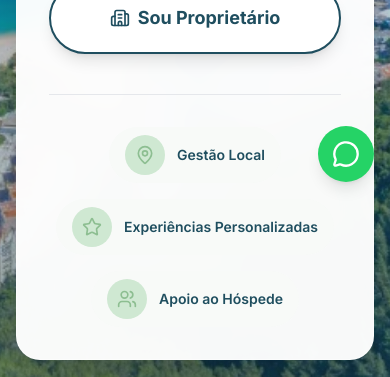
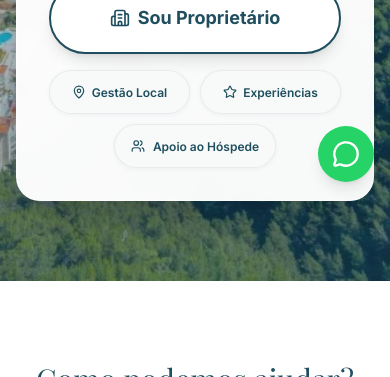
Before and after one commit to respada9322/dolcestay, a Next.js app: page / in a window 390 px wide. Shown: the part 638-1015 px from the top of the page. Built offline with nearby package versions, Linux system fonts and the light colour scheme; a web font is replaced by a local one.

Commit message:
Improve hero trust badges layout on mobile with a static 2+1 grid.
Replace the horizontal scroll chips with compact, always-visible badges and add short mobile labels for personalized experiences.

Co-authored-by: Cursor <cursoragent@cursor.com>

```diff
--- a/app/globals.css
+++ b/app/globals.css
@@ -91,6 +91,20 @@
   .text-pretty {
     text-wrap: pretty;
   }
+  .hero-benefits-fade-in {
+    animation: hero-benefits-fade-in 0.6s ease-out both;
+  }
+}
+
+@keyframes hero-benefits-fade-in {
+  from {
+    opacity: 0;
+    transform: translateY(8px);
+  }
+  to {
+    opacity: 1;
+    transform: translateY(0);
+  }
 }
 
 /* Smooth scrolling for anchor links */
--- a/components/sections/hero-section.tsx
+++ b/components/sections/hero-section.tsx
@@ -6,6 +6,18 @@ import { BOOKING_URL } from '@/lib/data';
 
 export function HeroSection() {
   const { t } = useLanguage();
+
+  const trustBadges = [
+    { icon: MapPin, label: t.hero.trustBadges.local },
+    { icon: Star, label: t.hero.trustBadges.personalized },
+    { icon: Users, label: t.hero.trustBadges.support },
+  ] as const;
+
+  const mobileTrustBadges = [
+    { icon: MapPin, label: t.hero.trustBadges.local },
+    { icon: Star, label: t.hero.trustBadges.personalizedShort },
+    { icon: Users, label: t.hero.trustBadges.support },
+  ] as const;
 
   return (
     <section className="relative min-h-screen flex items-center justify-center overflow-hidden">
@@ -41,7 +53,7 @@ export function HeroSection() {
             </p>
 
             {/* Primary CTA Buttons - Larger and more prominent */}
-            <div className="flex flex-col sm:flex-row gap-4 justify-center mb-10">
+            <div className="flex flex-col sm:flex-row gap-4 justify-center mb-4 md:mb-10">
               <a
                 href={BOOKING_URL}
                 target="_blank"
@@ -59,26 +71,47 @@ export function HeroSection() {
               </a>
             </div>
 
-            {/* Trust Badges - Enhanced styling */}
-            <div className="flex flex-wrap justify-center gap-4 lg:gap-8 pt-8 border-t border-[#E5E7EB]">
-              <div className="flex items-center gap-3 px-4 py-2 bg-[#F8FAF8] rounded-full">
-                <div className="w-10 h-10 bg-[#CFE8D2] rounded-full flex items-center justify-center">
-                  <MapPin className="h-5 w-5 text-[#8DBE91]" />
+            {/* Trust Badges - Mobile: static 2+1 grid */}
+            <div className="md:hidden hero-benefits-fade-in max-w-full overflow-visible">
+              <div className="grid grid-cols-2 gap-2.5 justify-items-center">
+                {mobileTrustBadges.map(({ icon: Icon, label }, index) =>
+                  index < 2 ? (
+                    <div
+                      key={label}
+                      className="flex h-11 w-full items-center justify-center gap-1.5 rounded-full border border-[#E5E7EB]/80 bg-[#F7FAF8]/95 px-3 shadow-[0_1px_4px_rgba(31,78,95,0.06)] backdrop-blur-sm"
+                    >
+                      <Icon className="h-3.5 w-3.5 shrink-0 text-[#1F4E5F]" aria-hidden="true" />
+                      <span className="text-xs font-semibold leading-tight text-[#1F4E5F]">
+                        {label}
+                      </span>
+                    </div>
+                  ) : (
+                    <div key={label} className="col-span-2 flex justify-center">
+                      <div className="inline-flex h-11 items-center gap-2 rounded-full border border-[#E5E7EB]/80 bg-[#F7FAF8]/95 px-4 shadow-[0_1px_4px_rgba(31,78,95,0.06)] backdrop-blur-sm">
+                        <Icon className="h-3.5 w-3.5 shrink-0 text-[#1F4E5F]" aria-hidden="true" />
+                        <span className="text-xs font-semibold leading-tight text-[#1F4E5F]">
+                          {label}
+                        </span>
+                      </div>
+                    </div>
+                  )
+                )}
+              </div>
+            </div>
+
+            {/* Trust Badges - Desktop/tablet: unchanged */}
+            <div className="hidden md:flex flex-wrap justify-center gap-4 lg:gap-8 pt-8 border-t border-[#E5E7EB]">
+              {trustBadges.map(({ icon: Icon, label }) => (
+                <div
+                  key={label}
+                  className="flex items-center gap-3 px-4 py-2 bg-[#F8FAF8] rounded-full"
+                >
+                  <div className="w-10 h-10 bg-[#CFE8D2] rounded-full flex items-center justify-center">
+                    <Icon className="h-5 w-5 text-[#8DBE91]" aria-hidden="true" />
+                  </div>
+                  <span className="text-sm font-semibold text-[#1F4E5F]">{label}</span>
                 </div>
-                <span className="text-sm font-semibold text-[#1F4E5F]">{t.hero.trustBadges.local}</span>
-              </div>
-              <div className="flex items-center gap-3 px-4 py-2 bg-[#F8FAF8] rounded-full">
-                <div className="w-10 h-10 bg-[#CFE8D2] rounded-full flex items-center justify-center">
-                  <Star className="h-5 w-5 text-[#8DBE91]" />
-                </div>
-                <span className="text-sm font-semibold text-[#1F4E5F]">{t.hero.trustBadges.personalized}</span>
-              </div>
-              <div className="flex items-center gap-3 px-4 py-2 bg-[#F8FAF8] rounded-full">
-                <div className="w-10 h-10 bg-[#CFE8D2] rounded-full flex items-center justify-center">
-                  <Users className="h-5 w-5 text-[#8DBE91]" />
-                </div>
-                <span className="text-sm font-semibold text-[#1F4E5F]">{t.hero.trustBadges.support}</span>
-              </div>
+              ))}
             </div>
           </div>
         </div>
--- a/lib/translations.ts
+++ b/lib/translations.ts
@@ -21,6 +21,7 @@ export const translations = {
       trustBadges: {
         local: 'Gestão Local',
         personalized: 'Experiências Personalizadas',
+        personalizedShort: 'Experiências',
         support: 'Apoio ao Hóspede',
       },
     },
@@ -437,6 +438,7 @@ export const translations = {
       trustBadges: {
         local: 'Local Management',
         personalized: 'Personalized Experiences',
+        personalizedShort: 'Experiences',
         support: 'Guest Support',
       },
     },
@@ -853,6 +855,7 @@ export const translations = {
       trustBadges: {
         local: 'Gestion Locale',
         personalized: 'Expériences Personnalisées',
+        personalizedShort: 'Expériences',
         support: 'Support Client',
       },
     },
@@ -1269,6 +1272,7 @@ export const translations = {
       trustBadges: {
         local: 'Gestión Local',
         personalized: 'Experiencias Personalizadas',
+        personalizedShort: 'Experiencias',
         support: 'Apoyo al Huésped',
       },
     },
@@ -1685,6 +1689,7 @@ export const translations = {
       trustBadges: {
         local: 'Lokale Verwaltung',
         personalized: 'Personalisierte Erlebnisse',
+        personalizedShort: 'Erlebnisse',
         support: 'Gästebetreuung',
       },
     },
```
